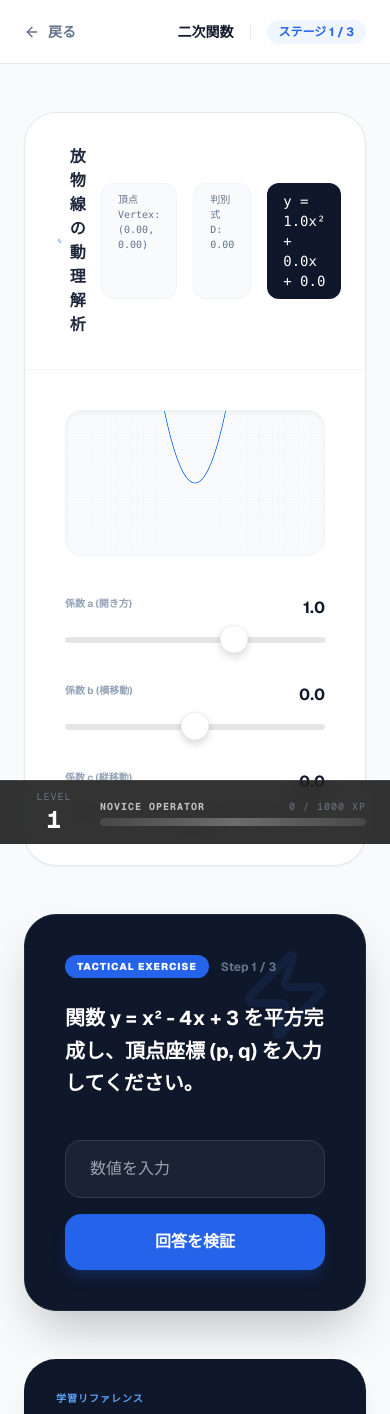
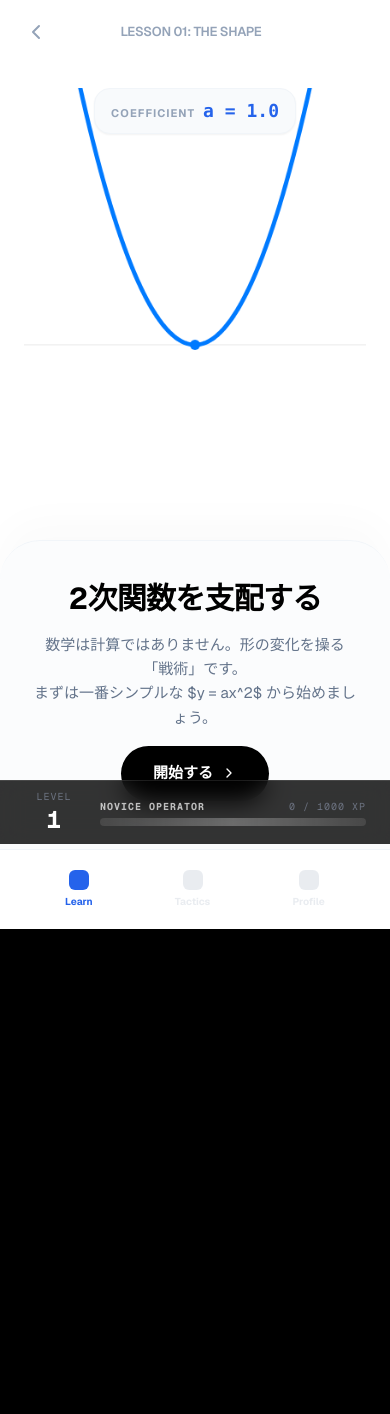
Before and after one commit to hiroshi-tsutsui/math-tactix, a Next.js app: page /quadratics in a window 390 px wide. Shown: the top 1414 px of the page. After the commit the page ends 1009 px from the top, so only its background shows below. Built offline with nearby package versions, Linux system fonts and the light colour scheme.

Commit message:
UI Overhaul: Apple-style minimal introduction for Quadratics (Final Fix)

```diff
--- a/app/quadratics/page.tsx
+++ b/app/quadratics/page.tsx
@@ -4,332 +4,194 @@
 import { useState, useEffect, useRef } from 'react';
 import Link from 'next/link';
 import { GeistSans } from 'geist/font/sans';
-import { ArrowLeft, Play, CheckCircle2, ChevronRight, Activity, LineChart, Info, Zap } from 'lucide-react';
-import { useProgress } from '../contexts/ProgressContext';
-import { useLanguage } from '../contexts/LanguageContext';
+import {
+  ChevronLeft,
+  ChevronRight,
+  Zap,
+  Trophy,
+  MousePointer2,
+  Sparkles
+} from 'lucide-react';
 import { motion, AnimatePresence } from 'framer-motion';
 
-const MODULE_ID = 'quadratics';
-
-export default function QuadraticPage() {
-  const { moduleProgress, completeLevel } = useProgress();
-  const { t } = useLanguage();
-  const [currentLevel, setCurrentLevel] = useState(1);
-  const [showUnlock, setShowUnlock] = useState(false);
+export default function QuadraticIntroPage() {
+  const [step, setStep] = useState(0); // 0: Start, 1: a-positive, 2: a-negative, 3: Completed
   const [a, setA] = useState(1);
-  const [b, setB] = useState(0);
-  const [c, setC] = useState(0);
-  const [exerciseStep, setExerciseStep] = useState(0);
-  const [userAnswer, setUserAnswer] = useState("");
-  const [exerciseFeedback, setExerciseFeedback] = useState<{status: 'idle' | 'correct' | 'wrong', msg: string}>({status: 'idle', msg: ""});
   const canvasRef = useRef<HTMLCanvasElement>(null);
 
-  // --- Mathematical Logic ---
-  const vertexX = -b / (2 * a);
-  const vertexY = a * vertexX * vertexX + b * vertexX + c;
-  const discriminant = b * b - 4 * a * c;
-
-  const EXERCISES = [
-    {
-      id: 1,
-      name: "頂点座標の特定",
-      question: "関数 y = x² - 4x + 3 を平方完成し、頂点座標 (p, q) を入力してください。",
-      target: "(2,-1)",
-      hint: "y = (x-2)² - 1 に変形し、シミュレーターで a=1, b=-4, c=3 に設定して頂点を確認してください。"
-    },
-    {
-      id: 2,
-      name: "判別式とグラフの位置関係",
-      question: "関数 y = x² + 2x + 3 において、判別式 D の値を計算してください。また、このグラフはx軸と交わりますか？（例: -8,No）",
-      target: "-8,No",
-      hint: "D = b² - 4ac を計算し、D < 0 の場合は実数解を持たない（x軸と交わらない）ことをシミュレーターで確認してください。"
-    },
-    {
-      id: 3,
-      name: "実戦：最大利益の設計",
-      question: "利益 P = -2x² + 20x - 30 で表されるとき、利益を最大化する価格 x を特定してください。",
-      target: "5",
-      hint: "軸の方程式 x = -b/2a を使い、放物線の頂点を特定してください。"
-    }
-  ];
-
-  const checkExercise = () => {
-    const current = EXERCISES[exerciseStep];
-    const normalizedUser = userAnswer.replace(/\s+/g, '');
-    const isCorrect = normalizedUser === current.target;
-
-    if (isCorrect) {
-      setExerciseFeedback({status: 'correct', msg: "正解です。数式から導き出されたロジックとグラフの挙動が同期しました。"});
-      completeLevel(MODULE_ID, exerciseStep + 1);
-    } else {
-      setExerciseFeedback({status: 'wrong', msg: "解析エラー。計算結果がグラフの論理と一致しません。"});
-    }
-  };
-
-  const nextExercise = () => {
-    if (exerciseStep < EXERCISES.length - 1) {
-      setExerciseStep(exerciseStep + 1);
-      setUserAnswer("");
-      setExerciseFeedback({status: 'idle', msg: ""});
-    } else {
-      window.location.href = "/";
-    }
-  };
-
-  // 平方完成の数値を計算
-  const p = vertexX.toFixed(2);
-  const q = vertexY.toFixed(2);
-
-  useEffect(() => {
-    const progress = moduleProgress[MODULE_ID]?.completedLevels || [];
-    let nextLvl = progress.length + 1;
-    if (nextLvl > 3) nextLvl = 3;
-    setExerciseStep(nextLvl - 1);
-  }, [moduleProgress]);
-
-  // 旧来のステージ完了条件を削除し、シミュレーターを自由操作モードに固定
-  const isComplete = false;
-
+  // --- Visual Engine ---
   useEffect(() => {
     const canvas = canvasRef.current;
     if (!canvas) return;
     const ctx = canvas.getContext('2d');
-    if (!ctx) return;
+    const w = canvas.width, h = canvas.height;
+    const scale = 60, ox = w / 2, oy = h / 2 + 50;
 
-    const w = canvas.width, h = canvas.height;
-    const scale = 40, ox = w / 2, oy = h / 2;
+    const render = () => {
+      ctx.clearRect(0, 0, w, h);
 
-    ctx.clearRect(0, 0, w, h);
-    ctx.strokeStyle = '#f1f5f9'; ctx.lineWidth = 1;
-    for(let x=0; x<=w; x+=scale) { ctx.beginPath(); ctx.moveTo(x, 0); ctx.lineTo(x, h); ctx.stroke(); }
-    for(let y=0; y<=h; y+=scale) { ctx.beginPath(); ctx.moveTo(0, y); ctx.lineTo(w, y); ctx.stroke(); }
+      // X-Axis
+      ctx.strokeStyle = 'rgba(0,0,0,0.05)'; ctx.lineWidth = 2;
+      ctx.beginPath(); ctx.moveTo(0, oy); ctx.lineTo(w, oy); ctx.stroke();
 
-    ctx.strokeStyle = '#e2e8f0'; ctx.lineWidth = 2;
-    ctx.beginPath(); ctx.moveTo(0, oy); ctx.lineTo(w, oy); ctx.stroke();
-    ctx.beginPath(); ctx.moveTo(ox, 0); ctx.lineTo(ox, h); ctx.stroke();
-
-    ctx.strokeStyle = '#3b82f6'; ctx.lineWidth = 3; ctx.beginPath();
+      // Parabola
+      ctx.strokeStyle = '#007AFF'; // Apple Blue
+      ctx.lineWidth = 5;
+      ctx.lineCap = 'round';
+      ctx.beginPath();
       for (let px = 0; px <= w; px++) {
         const x = (px - ox) / scale;
-      const y = a * x * x + b * x + c;
+        const y = a * x * x;
         const py = oy - y * scale;
         if (px === 0) ctx.moveTo(px, py); else ctx.lineTo(px, py);
       }
       ctx.stroke();
-  }, [a, b, c]);
 
-  const handleNext = () => {
-    completeLevel(MODULE_ID, currentLevel);
-    if (currentLevel < 3) {
-      setCurrentLevel(currentLevel + 1);
-      setShowUnlock(false);
-    } else {
-      window.location.href = "/";
-    }
+      // Point at origin
+      ctx.fillStyle = '#007AFF';
+      ctx.beginPath(); ctx.arc(ox, oy, 6, 0, Math.PI*2); ctx.fill();
+    };
+
+    render();
+  }, [a]);
+
+  // Handle Step Logic
+  const nextStep = () => {
+    if (step === 1 && a > 0.5) setStep(2);
+    else if (step === 2 && a < -0.5) setStep(3);
+    else if (step === 0) setStep(1);
   };
 
   return (
-    <div className={`min-h-screen bg-slate-50 text-slate-900 font-sans ${GeistSans.className}`}>
-      <nav className="border-b border-slate-200 bg-white/80 backdrop-blur-md sticky top-0 z-50 h-16">
-        <div className="max-w-7xl mx-auto px-6 h-full flex items-center justify-between">
-          <Link href="/" className="flex items-center text-slate-500 hover:text-slate-900 font-bold text-sm">
-            <ArrowLeft className="w-4 h-4 mr-2" /> 戻る
+    <div className={`min-h-[100dvh] bg-white text-black selection:bg-blue-100 flex flex-col ${GeistSans.className}`}>
+
+      {/* Minimal Header */}
+      <header className="h-16 flex items-center justify-between px-6 shrink-0">
+        <Link href="/" className="p-2 -ml-2 text-slate-400 hover:text-black transition-colors">
+          <ChevronLeft className="w-6 h-6" />
         </Link>
-          <div className="flex items-center gap-2">
-            <span className="text-sm font-bold">二次関数</span>
-            <div className="h-4 w-px bg-slate-200 mx-2"></div>
-            <div className="text-xs font-bold text-blue-600 bg-blue-50 px-3 py-1 rounded-full">ステージ {currentLevel} / 3</div>
+        <div className="text-[13px] font-semibold tracking-tight text-slate-400">
+          LESSON 01: THE SHAPE
+        </div>
+        <div className="w-10" />
+      </header>
+
+      <main className="flex-1 flex flex-col">
+
+        {/* Visual Focus Area */}
+        <section className="flex-1 flex items-center justify-center p-6 relative overflow-hidden">
+          <div className="w-full max-w-sm aspect-[4/5] relative">
+            <canvas ref={canvasRef} width={400} height={500} className="w-full h-full" />
+
+            {/* HUD Style Label */}
+            <div className="absolute top-0 left-0 right-0 flex justify-center">
+              <motion.div
+                key={a > 0 ? 'pos' : 'neg'}
+                initial={{ opacity: 0, y: 10 }}
+                animate={{ opacity: 1, y: 0 }}
+                className="bg-slate-50 px-4 py-2 rounded-2xl border border-slate-100 shadow-sm"
+              >
+                <span className="text-[11px] font-bold text-slate-400 mr-2 uppercase tracking-widest">Coefficient</span>
+                <span className="text-lg font-mono font-bold text-blue-600">a = {a.toFixed(1)}</span>
+              </motion.div>
             </div>
           </div>
-      </nav>
+        </section>
 
-      <main className="max-w-7xl mx-auto px-6 py-12 grid grid-cols-1 lg:grid-cols-12 gap-12">
-        <div className="lg:col-span-8 space-y-8">
-           <div className="bg-white border border-slate-200 rounded-[32px] overflow-hidden shadow-sm">
-              <div className="p-8 border-b border-slate-100 flex justify-between items-center">
-                 <h2 className="font-bold flex items-center gap-2 text-slate-800"><Activity className="w-5 h-5 text-blue-600" /> 放物線の動理解析</h2>
-                 <div className="flex gap-4">
-                    <div className="bg-slate-50 px-4 py-2 rounded-xl border border-slate-100 font-mono text-[10px] text-slate-500">
-                        頂点 Vertex: ({vertexX.toFixed(2)}, {vertexY.toFixed(2)})
+        {/* Apple-style Interactive Sheet */}
+        <section className="bg-slate-50/50 backdrop-blur-xl border-t border-slate-100 px-8 pt-10 pb-12 rounded-t-[40px] shadow-[0_-20px_40px_rgba(0,0,0,0.02)]">
+          <div className="max-w-md mx-auto space-y-8">
+
+            <AnimatePresence mode="wait">
+              {step === 0 && (
+                <motion.div key="0" initial={{ opacity: 0 }} animate={{ opacity: 1 }} exit={{ opacity: 0 }} className="text-center space-y-4">
+                  <h1 className="text-3xl font-bold tracking-tight">2次関数を支配する</h1>
+                  <p className="text-slate-500 text-[15px] leading-relaxed">
+                    数学は計算ではありません。形の変化を操る「戦術」です。<br/>
+                    まずは一番シンプルな $y = ax^2$ から始めましょう。
+                  </p>
+                  <button onClick={nextStep} className="inline-flex items-center gap-2 bg-black text-white px-8 py-4 rounded-full font-bold text-[15px] active:scale-95 transition-transform">
+                    開始する <ChevronRight className="w-4 h-4" />
+                  </button>
+                </motion.div>
+              )}
+
+              {step === 1 && (
+                <motion.div key="1" initial={{ opacity: 0, x: 20 }} animate={{ opacity: 1, x: 0 }} className="space-y-6 text-center">
+                  <div className="space-y-2">
+                    <h2 className="text-xl font-bold">プラスのとき</h2>
+                    <p className="text-slate-500 text-sm">
+                      $a$ がプラスのとき、グラフは「器（うつわ）」になります。
+                    </p>
                   </div>
-                    <div className="bg-slate-50 px-4 py-2 rounded-xl border border-slate-100 font-mono text-[10px] text-slate-500">
-                        判別式 D: {discriminant.toFixed(2)}
-                    </div>
-                    <div className="bg-slate-900 px-4 py-2 rounded-xl text-white font-mono text-sm">
-                        y = {a.toFixed(1)}x² + {b.toFixed(1)}x + {c.toFixed(1)}
-                    </div>
-                 </div>
-              </div>
-
-              <div className="p-10 space-y-10">
-                 <div className="relative aspect-video bg-slate-50 rounded-2xl border border-slate-100 overflow-hidden shadow-inner">
-                    <canvas ref={canvasRef} width={800} height={450} className="w-full h-full" />
-                 </div>
-
-                 <div className="grid grid-cols-1 md:grid-cols-3 gap-8">
-                    <div className="space-y-4">
-                       <div className="flex justify-between"><span className="text-[10px] font-bold text-slate-400">係数 a (開き方)</span><span className="font-bold">{a.toFixed(1)}</span></div>
-                       <input type="range" min="-3" max="3" step="0.1" value={a} onChange={e=>setA(Number(e.target.value))} className="w-full h-2 bg-slate-100 rounded-full appearance-none cursor-pointer accent-blue-600" />
-                    </div>
-                    <div className="space-y-4">
-                       <div className="flex justify-between"><span className="text-[10px] font-bold text-slate-400">係数 b (横移動)</span><span className="font-bold">{b.toFixed(1)}</span></div>
-                       <input type="range" min="-5" max="5" step="0.1" value={b} onChange={e=>setB(Number(e.target.value))} className="w-full h-2 bg-slate-100 rounded-full appearance-none cursor-pointer accent-blue-600" />
-                    </div>
-                    <div className="space-y-4">
-                       <div className="flex justify-between"><span className="text-[10px] font-bold text-slate-400">係数 c (縦移動)</span><span className="font-bold">{c.toFixed(1)}</span></div>
-                       <input type="range" min="-5" max="5" step="0.1" value={c} onChange={e=>setC(Number(e.target.value))} className="w-full h-2 bg-slate-100 rounded-full appearance-none cursor-pointer accent-blue-600" />
-                    </div>
-                 </div>
-              </div>
-
-              <AnimatePresence>
-                {showUnlock && (
-                  <motion.div initial={{ opacity: 0 }} animate={{ opacity: 1 }} className="absolute inset-0 z-30 flex items-center justify-center p-6 bg-white/90 backdrop-blur-md">
-                    <div className="bg-white border border-slate-200 p-10 rounded-[40px] shadow-2xl text-center max-w-sm">
-                      <CheckCircle2 className="w-12 h-12 text-green-500 mx-auto mb-4" />
-                      <h3 className="text-2xl font-bold mb-2">条件クリア！</h3>
-                      <p className="text-sm text-slate-500 mb-8">放物線のパラメータ特性を正しく操作しました。</p>
-                      <button onClick={handleNext} className="w-full bg-blue-600 text-white py-4 rounded-2xl font-bold hover:bg-blue-700 transition-all flex items-center justify-center gap-2">
-                        {currentLevel < 3 ? '次のレベルへ' : '完了して戻る'} <ChevronRight className="w-4 h-4" />
-                      </button>
+                  <div className="pt-4">
+                    <input
+                      type="range" min="0.1" max="3" step="0.1" value={a > 0 ? a : 1}
+                      onChange={e => {setA(Number(e.target.value)); if(Number(e.target.value) > 2.5) nextStep();}}
+                      className="w-full h-1.5 bg-slate-200 rounded-full appearance-none cursor-pointer accent-blue-600"
+                    />
+                    <p className="text-[10px] text-slate-400 mt-4 font-bold uppercase tracking-widest">スライダーを右に振って勢いをつけてください</p>
                   </div>
                 </motion.div>
               )}
-              </AnimatePresence>
+
+              {step === 2 && (
+                <motion.div key="2" initial={{ opacity: 0, x: 20 }} animate={{ opacity: 1, x: 0 }} className="space-y-6 text-center">
+                  <div className="space-y-2">
+                    <h2 className="text-xl font-bold">マイナスのとき</h2>
+                    <p className="text-slate-500 text-sm">
+                      $a$ がマイナスになると、グラフは「山」に変わります。
+                    </p>
                   </div>
-        </div>
-
-        <div className="lg:col-span-8 space-y-8">
-           <div className="bg-slate-900 border border-slate-800 rounded-[32px] p-10 shadow-2xl relative overflow-hidden">
-              <div className="absolute top-0 right-0 p-8 opacity-10">
-                 <Zap className="w-24 h-24 text-blue-500" />
-              </div>
-
-              <div className="relative z-10 space-y-6">
-                 <div className="flex items-center gap-3">
-                    <div className="px-3 py-1 bg-blue-600 rounded-full text-[10px] font-black text-white uppercase tracking-widest">Tactical Exercise</div>
-                    <span className="text-slate-500 text-xs font-bold">Step {exerciseStep + 1} / {EXERCISES.length}</span>
-                 </div>
-
-                 <h3 className="text-xl font-bold text-white leading-relaxed max-w-2xl">
-                    {EXERCISES[exerciseStep].question}
-                 </h3>
-
-                 <div className="flex flex-col md:flex-row gap-4 pt-4">
+                  <div className="pt-4">
                     <input
-                      type="text"
-                      value={userAnswer}
-                      onChange={(e) => setUserAnswer(e.target.value)}
-                      placeholder={EXERCISES[exerciseStep].type === "vertex" ? "(p, q)" : "数値を入力"}
-                      className="flex-1 bg-white/5 border border-white/10 rounded-2xl px-6 py-4 text-white font-mono focus:outline-none focus:border-blue-500 transition-all"
+                      type="range" min="-3" max="-0.1" step="0.1" value={a < 0 ? a : -1}
+                      onChange={e => {setA(Number(e.target.value)); if(Number(e.target.value) < -2.5) nextStep();}}
+                      className="w-full h-1.5 bg-slate-200 rounded-full appearance-none cursor-pointer accent-blue-600"
                     />
-                    <button
-                      onClick={checkExercise}
-                      className="bg-blue-600 hover:bg-blue-500 text-white font-bold px-8 py-4 rounded-2xl transition-all shadow-lg shadow-blue-600/20"
-                    >
-                       回答を検証
-                    </button>
-                 </div>
-
-                 <AnimatePresence mode="wait">
-                    {exerciseFeedback.status !== 'idle' && (
-                       <motion.div
-                         initial={{ opacity: 0, y: 10 }}
-                         animate={{ opacity: 1, y: 0 }}
-                         className={`p-6 rounded-2xl border flex items-start gap-4 ${exerciseFeedback.status === 'correct' ? 'bg-green-500/10 border-green-500/20' : 'bg-red-500/10 border-red-500/20'}`}
-                       >
-                          {exerciseFeedback.status === 'correct' ? (
-                             <CheckCircle2 className="w-5 h-5 text-green-500 shrink-0 mt-0.5" />
-                          ) : (
-                             <Info className="w-5 h-5 text-red-500 shrink-0 mt-0.5" />
-                          )}
-                          <div className="space-y-2">
-                             <p className={`text-sm font-bold ${exerciseFeedback.status === 'correct' ? 'text-green-400' : 'text-red-400'}`}>
-                                {exerciseFeedback.msg}
-                             </p>
-                             {exerciseFeedback.status === 'wrong' && (
-                                <p className="text-xs text-slate-400 leading-relaxed">
-                                   <span className="font-black text-slate-300">Hint:</span> {EXERCISES[exerciseStep].hint}
-                                </p>
-                             )}
-                             {exerciseFeedback.status === 'correct' && (
-                                <button
-                                  onClick={nextExercise}
-                                  className="text-xs font-black text-blue-400 hover:text-blue-300 flex items-center gap-1 pt-2"
-                                >
-                                   {exerciseStep < EXERCISES.length - 1 ? '次の演習へ' : '完了して戻る'} <ChevronRight className="w-3 h-3" />
-                                </button>
-                             )}
+                    <p className="text-[10px] text-slate-400 mt-4 font-bold uppercase tracking-widest">左に振ってグラフをひっくり返しましょう</p>
                   </div>
                 </motion.div>
               )}
-                 </AnimatePresence>
+
+              {step === 3 && (
+                <motion.div key="3" initial={{ opacity: 0, scale: 0.9 }} animate={{ opacity: 1, scale: 1 }} className="text-center space-y-6">
+                  <div className="w-16 h-16 bg-blue-600 rounded-2xl flex items-center justify-center mx-auto shadow-lg shadow-blue-200">
+                    <Sparkles className="w-8 h-8 text-white" />
                   </div>
-           </div>
-        </div>
-
-        <div className="lg:col-span-4 space-y-6">
-          <div className="bg-slate-900 rounded-[32px] p-8 text-white shadow-xl">
-              <h3 className="text-[10px] font-bold text-blue-400 uppercase tracking-widest mb-2">学習リファレンス</h3>
-              <h4 className="text-2xl font-bold mb-4">二次関数の定義</h4>
-              <p className="text-sm text-slate-300 leading-relaxed font-medium">シミュレーターを自由に操作し、数式とグラフの対応関係を確認してください。右側の「戦術演習」をクリアすることで、次のフェーズへ進みます。</p>
-           </div>
-
-          <div className="bg-blue-600 rounded-[32px] p-8 text-white shadow-xl">
-              <h3 className="text-[10px] font-bold text-blue-200 uppercase tracking-widest mb-6">数理コア・ロジック</h3>
-              <div className="space-y-6">
-                 <div className="bg-white/10 p-5 rounded-2xl border border-white/5">
-                    <p className="text-[10px] font-black mb-2 opacity-70 uppercase tracking-tighter">一般形：現在の全体像</p>
-                    <p className="text-lg font-mono italic">y = {a.toFixed(1)}x² + {b.toFixed(1)}x + {c.toFixed(1)}</p>
-                 </div>
-
-                 <div className="relative py-2 flex justify-center">
-                    <div className="h-8 w-px bg-white/20"></div>
-                    <div className="absolute top-1/2 left-1/2 -translate-x-1/2 -translate-y-1/2 bg-blue-600 px-2 text-[10px] font-bold opacity-60">平方完成</div>
-                 </div>
-
-                 <div className="bg-white/10 p-5 rounded-2xl border border-white/5">
-                    <p className="text-[10px] font-black mb-2 opacity-70 uppercase tracking-tighter">標準形：頂点座標の特定</p>
-                    <p className="text-lg font-mono italic">y = {a.toFixed(1)}(x - {vertexX.toFixed(2)})² + {vertexY.toFixed(2)}</p>
-                 </div>
-
-                 <div className="space-y-4 pt-4 border-t border-white/10">
-                    <div className="flex gap-4">
-                       <div className="w-8 h-8 bg-white/10 rounded-lg flex items-center justify-center font-bold text-sm shrink-0">a</div>
-                       <p className="text-[11px] leading-relaxed opacity-80">
-                          <span className="font-bold text-white">加速度・開き方</span>：正なら下に凸、負なら上に凸。絶対値が大きいほど「急」な変化になります。
+                  <div className="space-y-2">
+                    <h2 className="text-2xl font-bold">習得：形の支配</h2>
+                    <p className="text-slate-500 text-sm leading-relaxed">
+                      これであなたは2次関数の「向き」を支配しました。<br/>
+                      次はこの器を好きな場所へ動かす「移動」を学びましょう。
                     </p>
                   </div>
-                    <div className="flex gap-4">
-                       <div className="w-8 h-8 bg-white/10 rounded-lg flex items-center justify-center font-bold text-sm shrink-0">b</div>
-                       <p className="text-[11px] leading-relaxed opacity-80">
-                          <span className="font-bold text-white">対称軸の左右移動</span>：a と b の符号が同じなら軸は左へ、異なれば右へ移動します（軸 $x = -b/2a$）。
-                       </p>
+                  <button onClick={() => window.location.reload()} className="w-full bg-black text-white py-4 rounded-2xl font-bold active:scale-95 transition-transform">
+                    次のレッスンへ
+                  </button>
+                </motion.div>
+              )}
+            </AnimatePresence>
+
           </div>
-                    <div className="flex gap-4">
-                       <div className="w-8 h-8 bg-white/10 rounded-lg flex items-center justify-center font-bold text-sm shrink-0">c</div>
-                       <p className="text-[11px] leading-relaxed opacity-80">
-                          <span className="font-bold text-white">初期値・y切片</span>：グラフが y軸と交わる「初期の高さ」を定義します。
-                       </p>
+        </section>
+      </main>
+
+      {/* iOS Style Bottom Tab Bar (Placeholder) */}
+      <footer className="h-20 bg-white/80 backdrop-blur-md border-t border-slate-100 flex items-center justify-around px-6 shrink-0">
+        <div className="flex flex-col items-center gap-1 opacity-100">
+          <div className="w-5 h-5 rounded-md bg-blue-600" />
+          <span className="text-[10px] font-bold text-blue-600">Learn</span>
         </div>
+        <div className="flex flex-col items-center gap-1 opacity-20">
+          <div className="w-5 h-5 rounded-md bg-slate-400" />
+          <span className="text-[10px] font-bold text-slate-400">Tactics</span>
         </div>
+        <div className="flex flex-col items-center gap-1 opacity-20">
+          <div className="w-5 h-5 rounded-md bg-slate-400" />
+          <span className="text-[10px] font-bold text-slate-400">Profile</span>
         </div>
-           </div>
-
-           <div className="bg-white border border-slate-200 rounded-[32px] p-8 shadow-sm">
-              <h4 className="text-xs font-bold text-slate-400 uppercase tracking-widest mb-4">実社会での応用</h4>
-              <div className="flex gap-4">
-                 <div className="w-10 h-10 bg-blue-50 rounded-xl flex items-center justify-center shrink-0">
-                    <LineChart className="w-5 h-5 text-blue-600" />
-                 </div>
-                 <div>
-                    <h5 className="text-sm font-bold mb-1">弾道計算・物理学</h5>
-                    <p className="text-xs text-slate-500 leading-relaxed">放物線は重力下での物体の動きを記述します。スポーツやエンジニアリングにおける軌道予測の基礎です。</p>
-                 </div>
-              </div>
-           </div>
-        </div>
-      </main>
+      </footer>
     </div>
   );
 }
```
Lines whose indentation alone changed are shown as unchanged.
